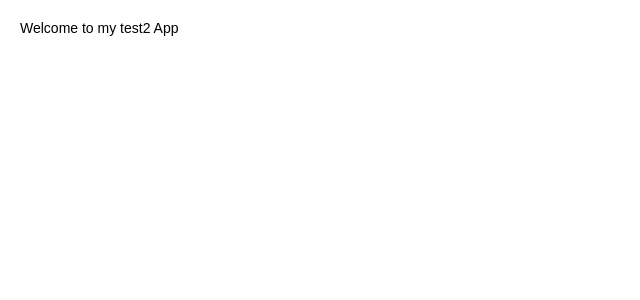
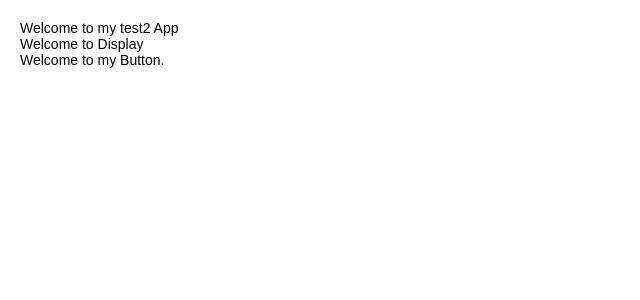
Before and after one commit to varvarasd/test2, a React (Create React App) app: page / in a window 1280 px wide. Shown: the top 300 px of the page, without its empty margins (0-640 px from the left). Built offline with nearby package versions, Linux system fonts and the light colour scheme.

Commit message:
render all components

```diff
--- a/src/component/App.js
+++ b/src/component/App.js
@@ -1,10 +1,15 @@
 import React from 'react';
+import Display from './Display';
+import ButtonPanel from './ButtonPanel';
+
 
 class App extends React.Component {
   render() {
     return (
       <div>
         Welcome to my test2 App
+        <Display />
+        <ButtonPanel />
       </div>
     );
   }
--- a/src/component/ButtonPanel.js
+++ b/src/component/ButtonPanel.js
@@ -1,10 +1,12 @@
 import React from 'react';
+import Button from './Button';
+
 
 class ButtonPanel extends React.Component {
     render() {
         return (
             <div>
-                Welcome to ButtonPanel.
+                <Button />
             </div>
         );
     }
```
